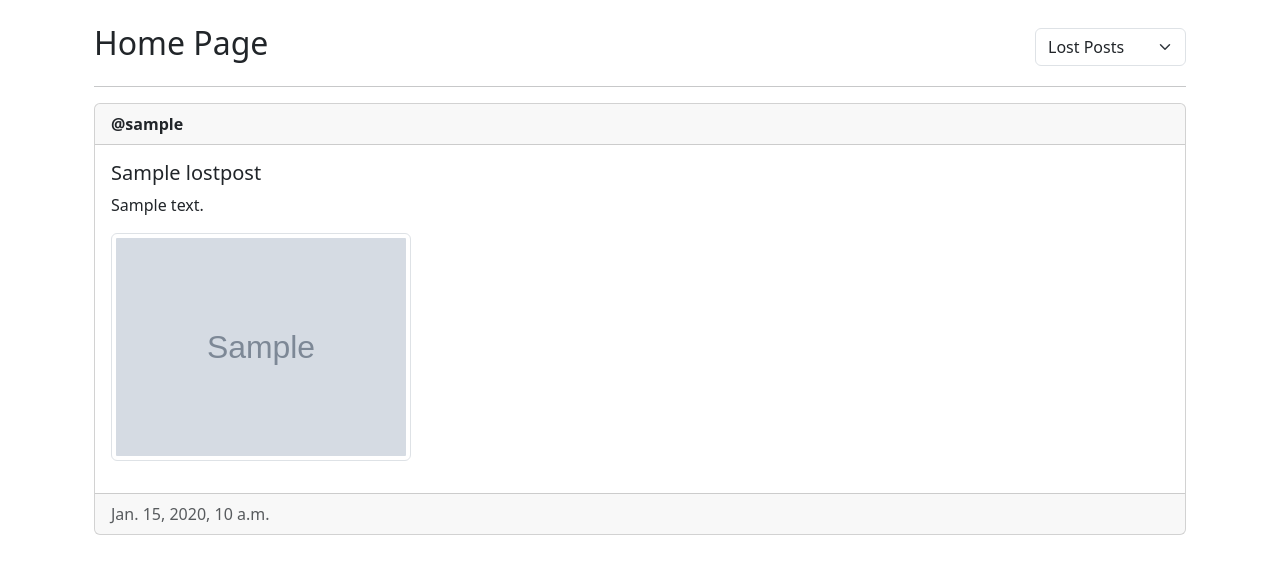
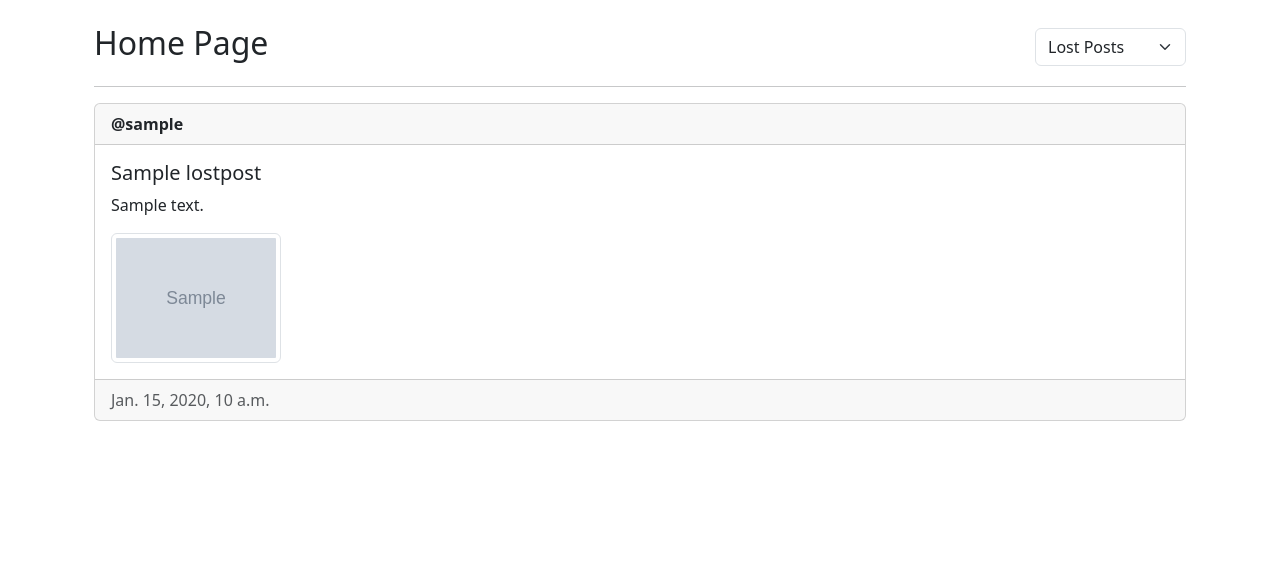
Before and after one commit to RalucaMercas/Find-My-Pet, a Django app: page / in a window 1280 px wide. Shown: the part 56-630 px from the top of the page. Run offline with Django 5.2, Linux system fonts and the light colour scheme; tables that the repository leaves empty hold one stand-in row (values such as "Sample post"); grey boxes marked "Sample" are stand-in pictures; data that the repository does not hold is empty.

Commit message:
updated post feed layout to display smaller images

```diff
--- a/main/templates/main/home.html
+++ b/main/templates/main/home.html
@@ -23,12 +23,12 @@
         <div class="card-body">
             <h5 class="card-title">{{ post.title }}</h5>
             <p>{{ post.description }}</p>
-
-            <!-- Display images -->
-            <div class="row">
+            <div class="row g-2">
                 {% for image in post.images.all %}
-                <div class="col-md-4 mb-3">
-                    <img src="{{ image.image.url }}" alt="Image for {{ post.title }}" class="img-thumbnail" style="max-width: 300px; max-height: 300px; object-fit: cover;">
+                <div class="col-md-2">
+                    <img src="{{ image.image.url }}" alt="Image for {{ post.title }}"
+                         class="img-thumbnail"
+                         style="width: 100%; max-width: 200px; height: auto; object-fit: cover;">
                 </div>
                 {% empty %}
                 <p>No images available for this post.</p>
@@ -43,5 +43,6 @@
     <p>No posts yet :(</p>
     {% endfor %}
 
+
 </div>
 {% endblock %}
```
